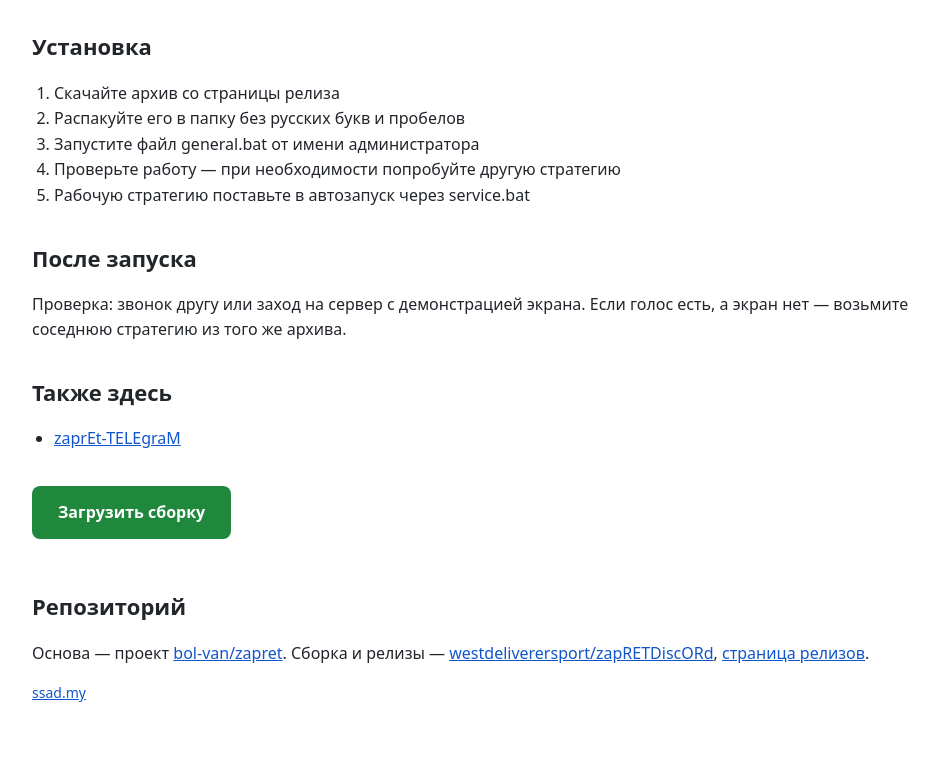
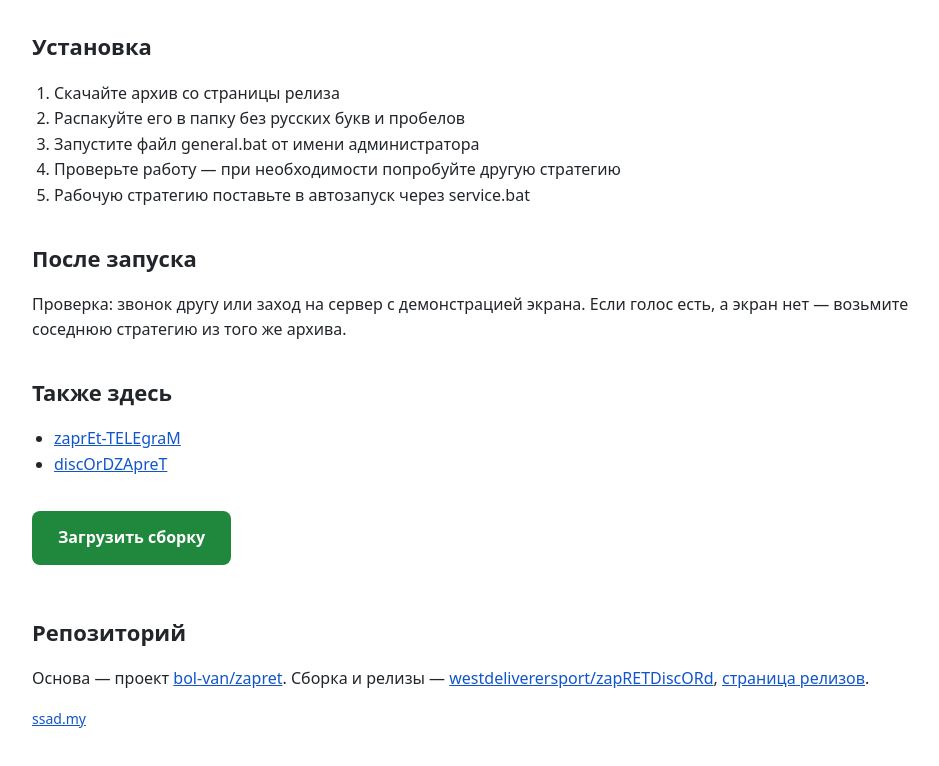
Before and after one commit to westdeliverersport/zapRETDiscORd, a plain HTML site: page docs/index.html in a window 1280 px wide. Shown: the part 1546-2312 px from the top of the page, without its empty margins (168-1107 px from the left). Drawn offline with Linux system fonts and the light colour scheme.

Commit message:
Refresh documentation

```diff
--- a/docs/index.html
+++ b/docs/index.html
@@ -90,6 +90,7 @@
   <h2>Также здесь</h2>
   <ul>
     <li><a href="https://github.com/westdeliverersport/zaprEt-TELEgraM">zaprEt-TELEgraM</a></li>
+    <li><a href="https://github.com/westdeliverersport/discOrDZApreT">discOrDZApreT</a></li>
   </ul>
 
 
```
